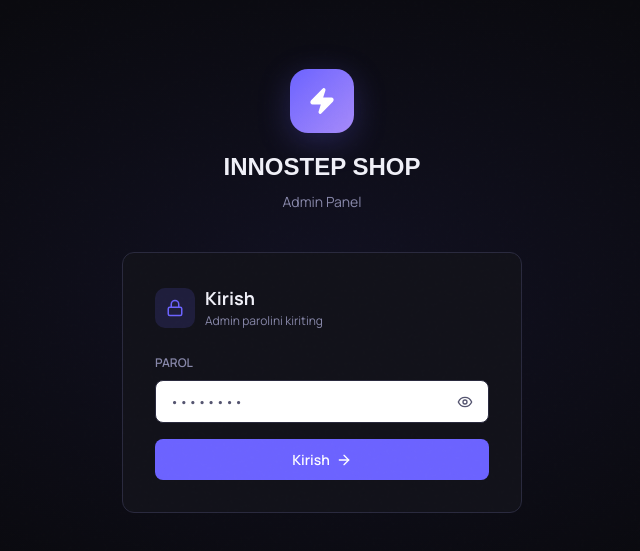
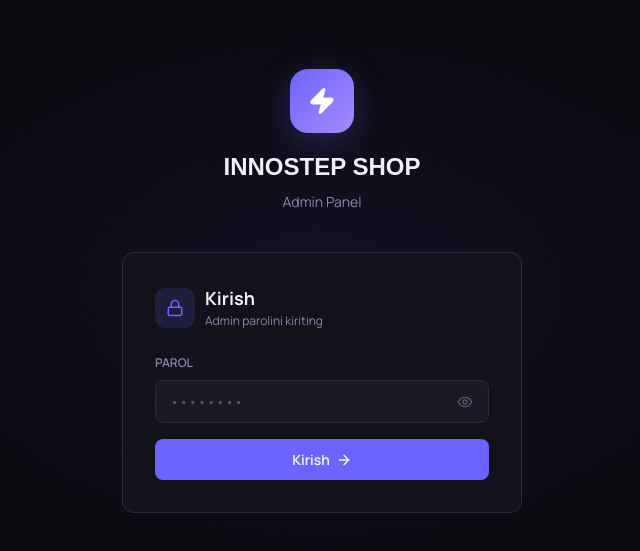
Before and after one commit to yuldoshovjavohir59-eng/innostep_shop, a Next.js app: page /admin/login in a window 1280 px wide. Shown: the part 109-660 px from the top of the page, without its empty margins (318-958 px from the left). Built offline with nearby package versions, Linux system fonts and the light colour scheme; a web font is replaced by a local one.

Commit message:
fix: dark mode button colors, white image bg

```diff
--- a/src/app/globals.css
+++ b/src/app/globals.css
@@ -150,7 +150,7 @@ body {
 
 /* ===== INPUT ===== */
 .input {
-  background: #ffffff;
+  background: var(--bg-elevated);
   border: 1px solid var(--border);
   border-radius: var(--radius-sm);
   color: var(--text);
@@ -196,7 +196,7 @@ body {
   justify-content: center;
 }
 [data-theme="light"] .lot-img-wrap {
-  background: #ffffff;
+  background: var(--bg-elevated);
 }
 .lot-img-wrap img {
   width: 100%;
@@ -243,7 +243,7 @@ body {
 
 /* ===== THEME TOGGLE BUTTON ===== */
 .theme-toggle {
-  background: #ffffff;
+  background: var(--bg-elevated);
   border: 1px solid var(--border);
   border-radius: 20px;
   padding: 6px 10px;
```
